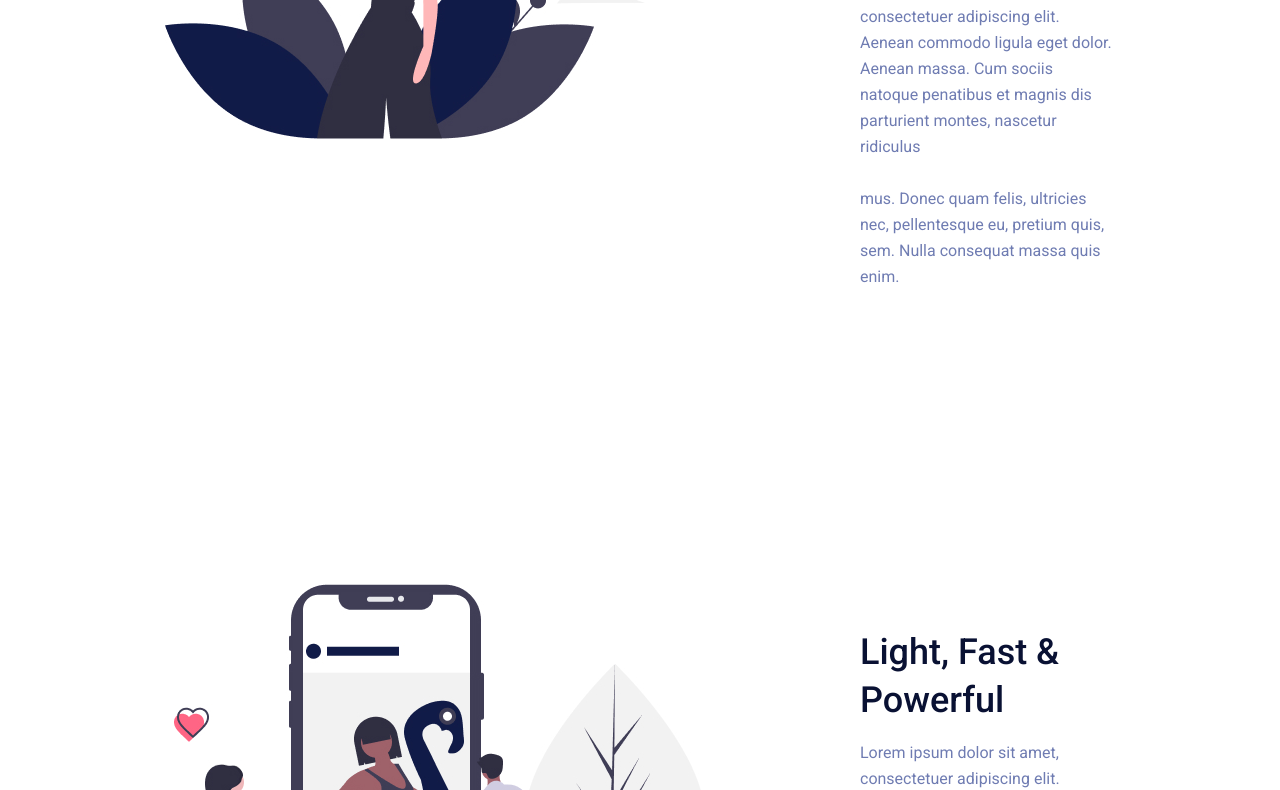
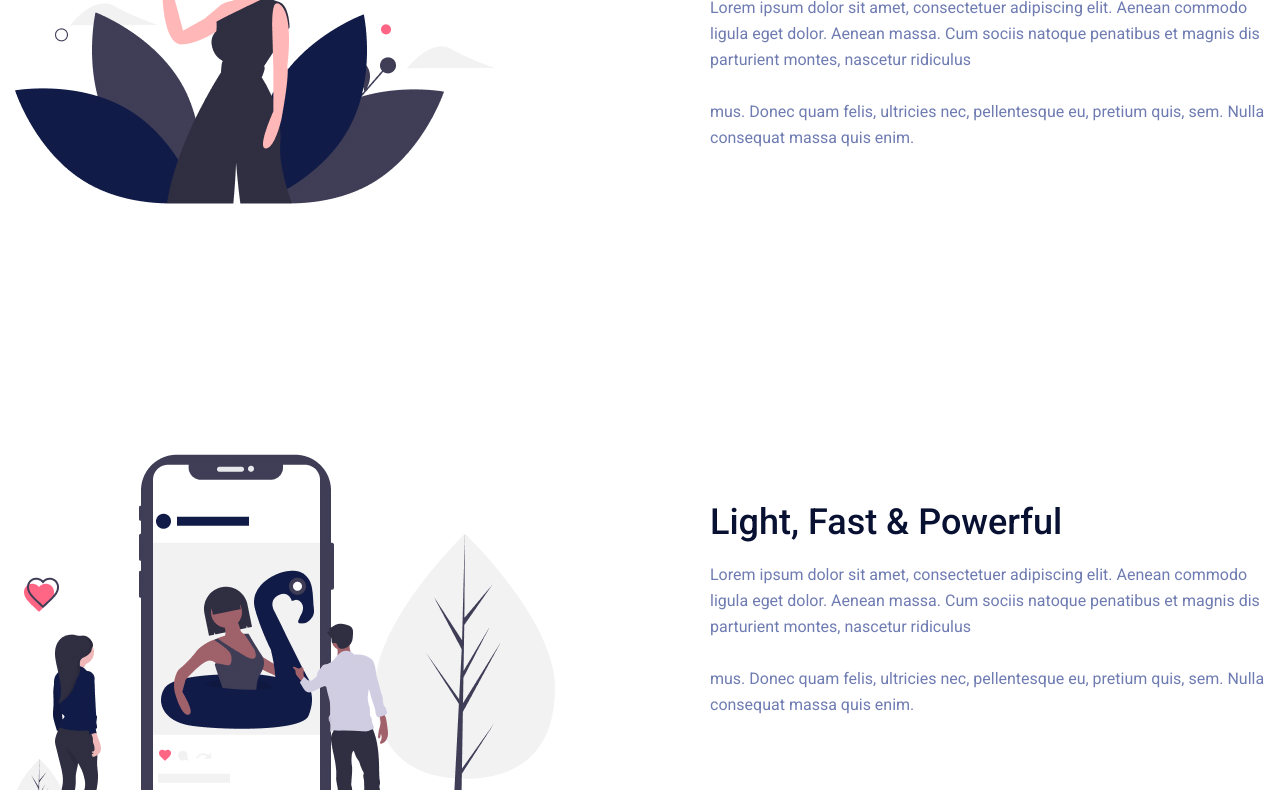
Before and after one commit to IamPhotographer/trainGit, a plain HTML site: page index.html in a window 1280 px wide. Shown: the part 2010-2800 px from the top of the page. Drawn offline with Linux system fonts and the light colour scheme.

Commit message:
"change paddings"

```diff
--- a/css/main.css
+++ b/css/main.css
@@ -67,7 +67,7 @@ h3 {
 
 .container {
     margin: 0 auto;
-    padding: 0 165px;
+    padding: 0 15px;
     max-width: 1440px;
 }
 
```
